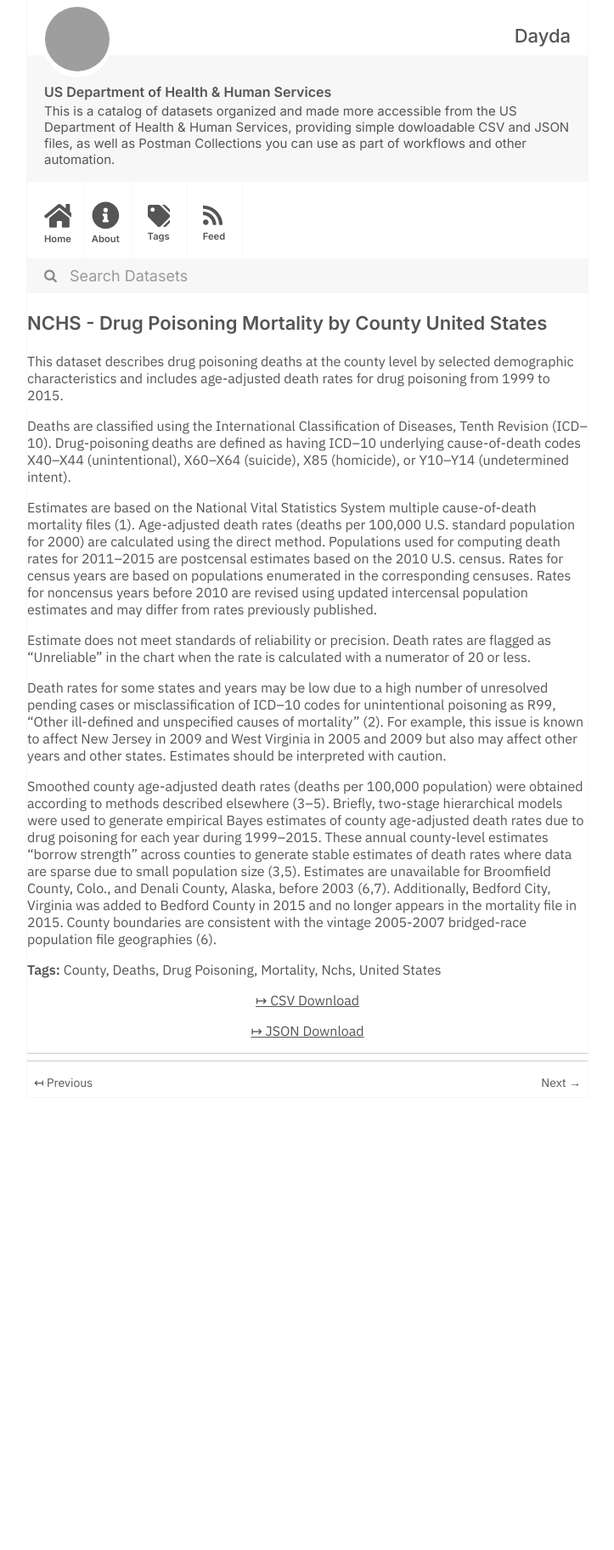
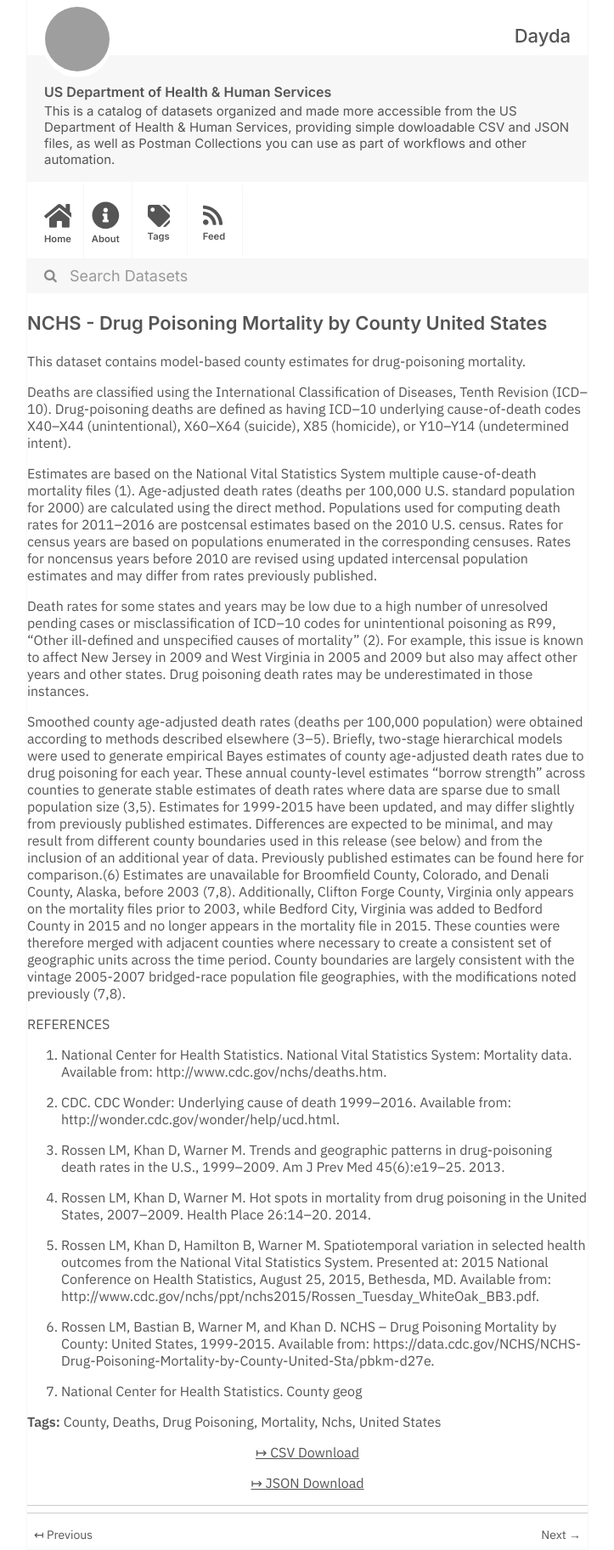
Before and after one commit to dayda-entities/us-department-of-health-and-human-services, a Jekyll site: the page built from _posts/2020-11-10-nchs-drug-poisoning-mortality-by-county-united-states.md, in a window 1280 px wide. Shown: the whole page at 85% size, without its empty margins (278-1001 px from the left). Built offline with Jekyll 4.4.1, drawn with Linux system fonts in a browser that asks for light colours; before the commit the page ends 1292 px from its top, so only the background shows below that; grey boxes are pictures that could not be loaded.

Commit message:
Publish Data

```diff
--- a/_posts/2020-11-10-nchs-drug-poisoning-mortality-by-county-united-states.md
+++ b/_posts/2020-11-10-nchs-drug-poisoning-mortality-by-county-united-states.md
@@ -12,19 +12,32 @@ tags:
   - Nchs
   - United States
 groups: []
-csv_url: 'https://data.cdc.gov/api/views/pbkm-d27e/rows.csv?accessType=DOWNLOAD'
-json_url: 'https://data.cdc.gov/api/views/pbkm-d27e/rows.json?accessType=DOWNLOAD'
+csv_url: 'https://data.cdc.gov/api/views/p56q-jrxg/rows.csv?accessType=DOWNLOAD'
+json_url: 'https://data.cdc.gov/api/views/p56q-jrxg/rows.json?accessType=DOWNLOAD'
 layout: post
 
 ---
-This dataset describes drug poisoning deaths at the county level by selected demographic characteristics and includes age-adjusted death rates for drug poisoning from 1999 to 2015.
+This dataset contains model-based county estimates for drug-poisoning mortality.
 
 Deaths are classified using the International Classification of Diseases, Tenth Revision (ICD–10). Drug-poisoning deaths are defined as having ICD–10 underlying cause-of-death codes X40–X44 (unintentional), X60–X64 (suicide), X85 (homicide), or Y10–Y14 (undetermined intent).
 
-Estimates are based on the National Vital Statistics System multiple cause-of-death mortality files (1). Age-adjusted death rates (deaths per 100,000 U.S. standard population for 2000) are calculated using the direct method. Populations used for computing death rates for 2011–2015 are postcensal estimates based on the 2010 U.S. census. Rates for census years are based on populations enumerated in the corresponding censuses. Rates for noncensus years before 2010 are revised using updated intercensal population estimates and may differ from rates previously published.
+Estimates are based on the National Vital Statistics System multiple cause-of-death mortality files (1). Age-adjusted death rates (deaths per 100,000 U.S. standard population for 2000) are calculated using the direct method. Populations used for computing death rates for 2011–2016 are postcensal estimates based on the 2010 U.S. census. Rates for census years are based on populations enumerated in the corresponding censuses. Rates for noncensus years before 2010 are revised using updated intercensal population estimates and may differ from rates previously published.
 
-Estimate does not meet standards of reliability or precision. Death rates are flagged as “Unreliable” in the chart when the rate is calculated with a numerator of 20 or less.
+Death rates for some states and years may be low due to a high number of unresolved pending cases or misclassification of ICD–10 codes for unintentional poisoning as R99, “Other ill-defined and unspecified causes of mortality” (2). For example, this issue is known to affect New Jersey in 2009 and West Virginia in 2005 and 2009 but also may affect other years and other states. Drug poisoning death rates may be underestimated in those instances.
 
-Death rates for some states and years may be low due to a high number of unresolved pending cases or misclassification of ICD–10 codes for unintentional poisoning as R99, “Other ill-defined and unspecified causes of mortality” (2). For example, this issue is known to affect New Jersey in 2009 and West Virginia in 2005 and 2009 but also may affect other years and other states. Estimates should be interpreted with caution.
+Smoothed county age-adjusted death rates (deaths per 100,000 population) were obtained according to methods described elsewhere (3–5). Briefly, two-stage hierarchical models were used to generate empirical Bayes estimates of county age-adjusted death rates due to drug poisoning for each year. These annual county-level estimates “borrow strength” across counties to generate stable estimates of death rates where data are sparse due to small population size (3,5). Estimates for 1999-2015 have been updated, and may differ slightly from previously published estimates. Differences are expected to be minimal, and may result from different county boundaries used in this release (see below) and from the inclusion of an additional year of data. Previously published estimates can be found here for comparison.(6) Estimates are unavailable for Broomfield County, Colorado, and Denali County, Alaska, before 2003 (7,8). Additionally, Clifton Forge County, Virginia only appears on the mortality files prior to 2003, while Bedford City, Virginia was added to Bedford County in 2015 and no longer appears in the mortality file in 2015. These counties were therefore merged with adjacent counties where necessary to create a consistent set of geographic units across the time period. County boundaries are largely consistent with the vintage 2005-2007 bridged-race population file geographies, with the modifications noted previously (7,8).
 
-Smoothed county age-adjusted death rates (deaths per 100,000 population) were obtained according to methods described elsewhere (3–5). Briefly, two-stage hierarchical models were used to generate empirical Bayes estimates of county age-adjusted death rates due to drug poisoning for each year during 1999–2015. These annual county-level estimates “borrow strength” across counties to generate stable estimates of death rates where data are sparse due to small population size (3,5). Estimates are unavailable for Broomfield County, Colo., and Denali County, Alaska, before 2003 (6,7). Additionally, Bedford City, Virginia was added to Bedford County in 2015 and no longer appears in the mortality file in 2015. County boundaries are consistent with the vintage 2005-2007 bridged-race population file geographies (6).
+REFERENCES
+1. National Center for Health Statistics. National Vital Statistics System: Mortality data. Available from: http://www.cdc.gov/nchs/deaths.htm.
+
+2. CDC. CDC Wonder: Underlying cause of death 1999–2016. Available from: http://wonder.cdc.gov/wonder/help/ucd.html.
+
+3. Rossen LM, Khan D, Warner M. Trends and geographic patterns in drug-poisoning death rates in the U.S., 1999–2009. Am J Prev Med 45(6):e19–25. 2013.
+
+4. Rossen LM, Khan D, Warner M. Hot spots in mortality from drug poisoning in the United States, 2007–2009. Health Place 26:14–20. 2014.
+
+5. Rossen LM, Khan D, Hamilton B, Warner M. Spatiotemporal variation in selected health outcomes from the National Vital Statistics System. Presented at: 2015 National Conference on Health Statistics, August 25, 2015, Bethesda, MD. Available from: http://www.cdc.gov/nchs/ppt/nchs2015/Rossen_Tuesday_WhiteOak_BB3.pdf.
+
+6. Rossen LM, Bastian B, Warner M, and Khan D. NCHS – Drug Poisoning Mortality by County: United States, 1999-2015. Available from: https://data.cdc.gov/NCHS/NCHS-Drug-Poisoning-Mortality-by-County-United-Sta/pbkm-d27e.
+
+7. National Center for Health Statistics. County geog
```
Also changed, not shown: other parts of _posts/2020-11-10-nchs-drug-poisoning-mortality-by-county-united-states.md (+2 -2 lines).
